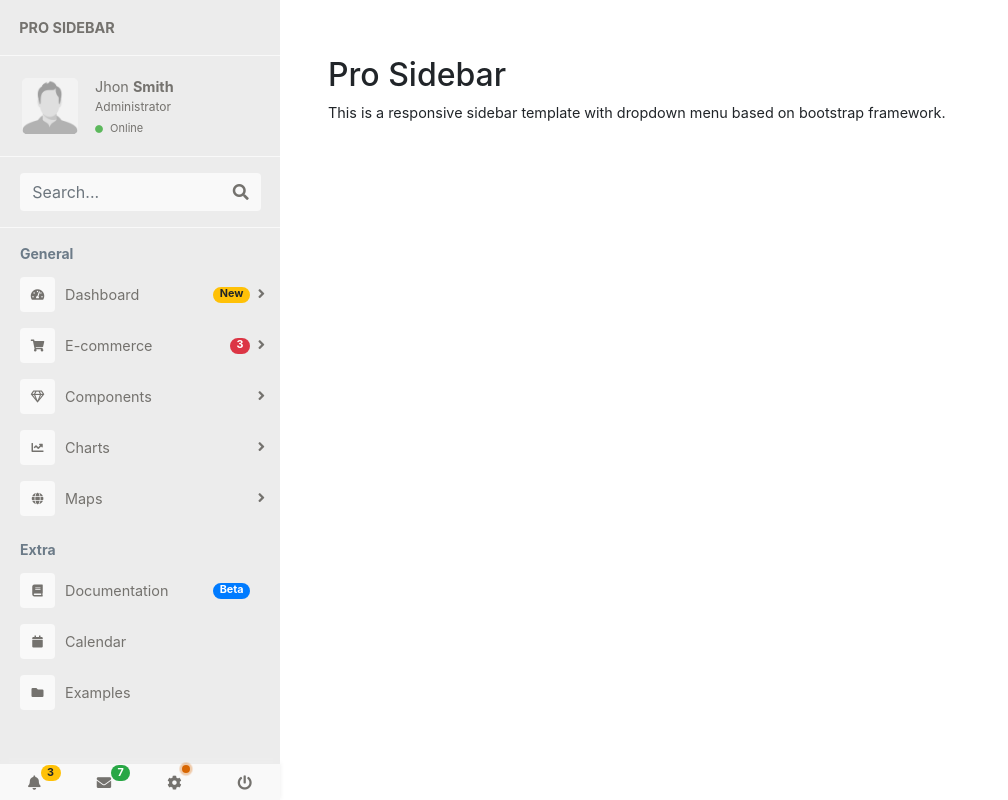
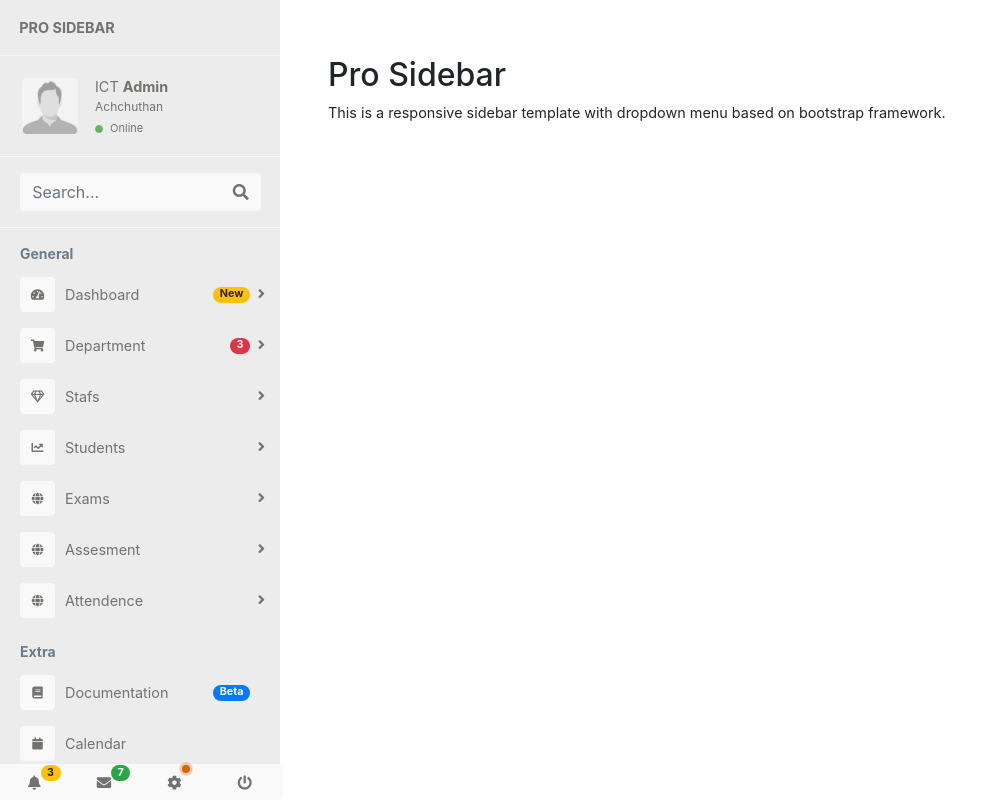
Before and after one commit to ictslgti/ERMS, a PHP site: page / in a window 1280 px wide. Shown: the whole page, without its empty margins (0-1008 px from the left). Run offline with PHP 8.4, Linux system fonts and the light colour scheme; some libraries are stand-ins or nearby versions.

Commit message:
Update nav.php

```diff
--- a/nav.php
+++ b/nav.php
@@ -9,10 +9,10 @@
             <img class="img-responsive img-rounded" src="img/user.jpg" alt="User picture">
         </div>
         <div class="user-info">
-            <span class="user-name">Jhon
-                <strong>Smith</strong>
+            <span class="user-name">ICT
+                <strong>Admin</strong>
             </span>
-            <span class="user-role">Administrator</span>
+            <span class="user-role">Achchuthan</span>
             <span class="user-status">
                 <i class="fa fa-circle"></i>
                 <span>Online</span>
@@ -47,15 +47,15 @@
                 <div class="sidebar-submenu">
                     <ul>
                         <li>
-                            <a href="#">Dashboard 1
+                            <a href="#">Admin
                                 <span class="badge badge-pill badge-success">Pro</span>
                             </a>
                         </li>
                         <li>
-                            <a href="#">Dashboard 2</a>
+                            <a href="#">Lecturers</a>
                         </li>
                         <li>
-                            <a href="#">Dashboard 3</a>
+                            <a href="#">Srudents</a>
                         </li>
                     </ul>
                 </div>
@@ -63,21 +63,25 @@
             <li class="sidebar-dropdown">
                 <a href="#">
                     <i class="fa fa-shopping-cart"></i>
-                    <span class="menu-text">E-commerce</span>
+                    <span class="menu-text">Department</span>
                     <span class="badge badge-pill badge-danger">3</span>
                 </a>
                 <div class="sidebar-submenu">
                     <ul>
                         <li>
-                            <a href="#">Products
+                            <a href="#">Department Details
 
                             </a>
                         </li>
                         <li>
-                            <a href="#">Orders</a>
+                            <a href="#">Course Details</a>
+                            <ul>
+                            <li>
+                            <a href="#">Module</a>
+                        </li></ul>
                         </li>
                         <li>
-                            <a href="#">Credit cart</a>
+                            <a href="#">department contact</a>
                         </li>
                     </ul>
                 </div>
@@ -85,24 +89,18 @@
             <li class="sidebar-dropdown">
                 <a href="#">
                     <i class="far fa-gem"></i>
-                    <span class="menu-text">Components</span>
+                    <span class="menu-text">Stafs</span>
                 </a>
                 <div class="sidebar-submenu">
                     <ul>
                         <li>
-                            <a href="#">General</a>
+                            <a href="#">stafs Details</a>
                         </li>
                         <li>
-                            <a href="#">Panels</a>
+                            <a href="#">staf Entrolment</a>
                         </li>
                         <li>
-                            <a href="#">Tables</a>
-                        </li>
-                        <li>
-                            <a href="#">Icons</a>
-                        </li>
-                        <li>
-                            <a href="#">Forms</a>
+                            <a href="#">Staf Exit</a>
                         </li>
                     </ul>
                 </div>
@@ -110,21 +108,21 @@
             <li class="sidebar-dropdown">
                 <a href="#">
                     <i class="fa fa-chart-line"></i>
-                    <span class="menu-text">Charts</span>
+                    <span class="menu-text">Students</span>
                 </a>
                 <div class="sidebar-submenu">
                     <ul>
                         <li>
-                            <a href="#">Pie chart</a>
+                            <a href="#">student Details</a>
                         </li>
                         <li>
-                            <a href="#">Line chart</a>
+                            <a href="#">new Students Entrol</a>
                         </li>
                         <li>
-                            <a href="#">Bar chart</a>
+                            <a href="#">student Report</a>
                         </li>
                         <li>
-                            <a href="#">Histogram</a>
+                            <a href="#">--</a>
                         </li>
                     </ul>
                 </div>
@@ -132,15 +130,52 @@
             <li class="sidebar-dropdown">
                 <a href="#">
                     <i class="fa fa-globe"></i>
-                    <span class="menu-text">Maps</span>
+                    <span class="menu-text">Exams</span>
                 </a>
                 <div class="sidebar-submenu">
                     <ul>
                         <li>
-                            <a href="#">Google maps</a>
+                            <a href="#">Insttitutional Exam</a>
                         </li>
                         <li>
-                            <a href="#">Open street map</a>
+                            <a href="#">TVEC Exma</a>
+                        </li>
+                    </ul>
+                </div>
+            </li>
+            <li class="sidebar-dropdown">
+                <a href="#">
+                    <i class="fa fa-globe"></i>
+                    <span class="menu-text">Assesment</span>
+                </a>
+                <div class="sidebar-submenu">
+                    <ul>
+                        <li>
+                            <a href="#">Assesment Details</a>
+                        </li>
+                        <li>
+                            <a href="#">Assesment Report</a>
+                        </li>
+                    </ul>
+                </div>
+            </li>
+            <li class="sidebar-dropdown">
+                <a href="#">
+                    <i class="fa fa-globe"></i>
+                    <span class="menu-text">Attendence</span>
+                </a>
+                <div class="sidebar-submenu">
+                    <ul>
+                        <li>
+                            <a href="#">Attendence Details</a>
+                            <ul>
+                            <li>
+                            <a href="#">Attendence Update</a>
+                        </li>
+                        </ul>
+                        </li>
+                        <li>
+                            <a href="#">Attendence Report</a>
                         </li>
                     </ul>
                 </div>
```
